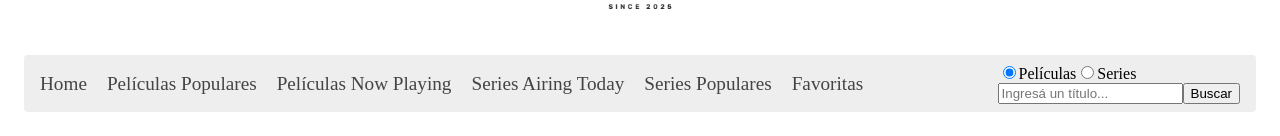
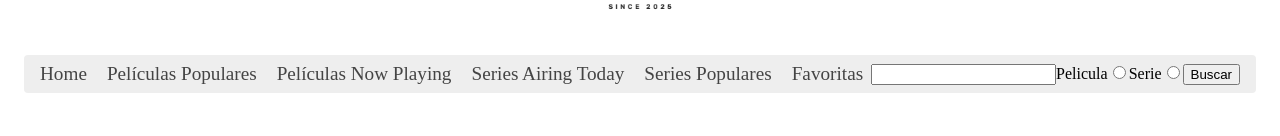
Before and after one commit to isabellacalandria/TPprogramacion3, a React (Create React App) app: page / in a window 1280 px wide. Shown: the part 133-269 px from the top of the page. Built offline with nearby package versions, Linux system fonts and the light colour scheme; no server answers.

Commit message:
arreglamos el buscador

```diff
--- a/public/assets/css/style.css
+++ b/public/assets/css/style.css
@@ -113,6 +113,7 @@
   }
 
 
+
   /* Responsive */
   @media (max-width: 768px) {
     .navbar-custom {
--- a/src/App.js
+++ b/src/App.js
@@ -7,7 +7,9 @@ import PeliculaDetalle from "./screens/Pelicula/Pelicula";
 import SerieDetalle from "./screens/Serie/Serie";
 import PeliculasNP from "./screens/PeliculasNP/PeliculasNP";
 import SeriesAT from "./screens/SeriesAT/SeriesAT";
-import Resultados from "./screens/Resultados/Resultados";
+import BuscadorScreen from "./screens/Resultados/Resultados";
+import NotFound from "./screens/NotFound/NotFound";
+
 
 
 
@@ -24,9 +26,9 @@ function App() {
       <Route path="/favoritas"  component={Favoritas} />
       <Route path="/peliculasNP" component={PeliculasNP} />
       <Route path="/seriesAT" component={SeriesAT} />
-      <Route path="/resultados/:tipo/:query" component={Resultados} />
+      <Route path="/resultados/:contenido/:busqueda" component={BuscadorScreen} />
       <Route path="/favoritas" component={Favoritas} />
-      <Route component={Error}/>
+      <Route component={NotFound}/>
 
 
     </Switch>
--- a/src/components/Busqueda/Busqueda.js
+++ b/src/components/Busqueda/Busqueda.js
@@ -1,72 +1,45 @@
-import { withRouter } from 'react-router-dom';
-import React, { Component } from 'react';
+import React from "react";
+import { Component } from "react";
+import { withRouter } from "react-router-dom";
+
 
 class Buscador extends Component {
     constructor(props) {
         super(props);
         this.state = {
-      texto: "",
-      categoria: "movie"
-    };
+            busqueda: "", tipo: ""
         }
+    }
+    prevenirRecarga(event){
+        event.preventDefault()
+        this.props.history.push("/resultados/" + this.state.tipo + "/" + this.state.busqueda);
 
-  actualizarTexto(e) {
-    this.setState({ texto: e.target.value });
     }
-
-  seleccionarCategoria(e) {
-    this.setState({ categoria: e.target.value });
+    controlarCambios(event){
+        this.setState(
+            {busqueda: event.target.value
+            })
     }
-
-  ejecutarBusqueda = (e) => {
-    e.preventDefault();
-    this.props.history.push(
-      "/RBusqueda/" + this.state.categoria + "/" + this.state.texto
-    );
-  };
-
+    controlarTipo(event){
+        this.setState(
+            {tipo: event.target.value
+            })
+    }
     render() {
         return (
-      <section className="Buscador">
-        <form onSubmit={this.ejecutarBusqueda} className="search">
-          <div className="radios">
-            <label>
-              <input
-                type="radio"
-                name="categoria"
-                value="movie"
-                checked={this.state.categoria === "movie"}
-                onChange={(e) => this.seleccionarCategoria(e)}
-              />
-              Películas
-            </label>
-            <label>
-              <input
-                type="radio"
-                name="categoria"
-                value="tv"
-                checked={this.state.categoria === "tv"}
-                onChange={(e) => this.seleccionarCategoria(e)}
-              />
-              Series
-            </label>
+            <section className="Formulario">
+                <div>
+                    <form className="buscador-form" onSubmit={(event) => this.prevenirRecarga(event)}>
+                        <input className="buscador-input" onChange={(event) => this.controlarCambios(event)} name="busqueda" value={this.state.busqueda}  />
+                        <label>Pelicula</label>
+                        <input type="radio" name="tipo" value="movie" onChange={(e)=> this.controlarTipo(e)} />
+                        <label>Serie</label>
+                        <input type="radio" name="tipo" value="tv" onChange={(e)=> this.controlarTipo(e)}/>
+                        <button className="buscador-btn" type="submit">Buscar</button>
+                    </form>
                 </div>
-
-          <input
-            type="text"
-            name="texto"
-            value={this.state.texto}
-            onChange={(e) => this.actualizarTexto(e)}
-            placeholder="Ingresá un título..."
-          />
-
-          <button type="submit" className="botones">
-            Buscar
-          </button>
-        </form>
             </section>
-    );
+        )
     }
 }
-
 export default withRouter(Buscador);
--- a/src/components/CardPelis/CardPelis.js
+++ b/src/components/CardPelis/CardPelis.js
@@ -63,11 +63,12 @@ class CardPelis extends Component {
 
   render() {
     const { pelicula } = this.props;
+    console.log(this.state.props);
 
     return (
       <article key={pelicula.id} className="single-card-movie">
         <img
-          src={`https://image.tmdb.org/t/p/w342${pelicula.poster_path}`}
+          src={`https://image.tmdb.org/t/p/w342${this.props.pelicula.poster_path}`}
           alt={pelicula.title}
           className="card-img-top"
         />
--- a/src/components/CardSeries/CardSeries.js
+++ b/src/components/CardSeries/CardSeries.js
@@ -63,11 +63,12 @@ class CardSeries extends Component {
 
   render() {
     const { serie } = this.props;
+    console.log(this.state.props);
 
     return (
       <article key={serie.id} className="single-card-movie">
         <img
-          src={`https://image.tmdb.org/t/p/w342${serie.poster_path}`}
+          src={`https://image.tmdb.org/t/p/w342${this.props.serie.poster_path}`}
           alt={serie.name}
           className="card-img-top"
         />
--- /dev/null
+++ b/src/screens/Resultados/Resultados.js
@@ -0,0 +1,63 @@
+import React from "react";
+import { Component } from "react";
+import CardPelis from "../../components/CardPelis/CardPelis"
+import CardSeries from "../../components/CardSeries/CardSeries";
+import Navbar from "../../components/Navbar/Navbar";
+import Footer from "../../components/Footer/Footer";
+
+class BuscadorScreen extends Component {
+    constructor(props) {
+      super(props);
+      this.state = { pelis: [], cargando: true };
+    }
+
+    componentDidMount() {
+
+      let url = `https://api.themoviedb.org/3/search/${this.props.match.params.contenido}?include_adult=false&language=en-US&page=1&query=${this.props.match.params.busqueda}`;
+
+      const options = {
+        method: "GET",
+        headers: {
+          accept: "application/json",
+          Authorization:
+            "Bearer eyJhbGciOiJIUzI1NiJ9.eyJhdWQiOiJmYmU4MGJiYTlkMTY4MzM3NDJlMzJjNGE0YTYwOWM2ZiIsIm5iZiI6MTc1NzQ0NzQ5OC4zOTEsInN1YiI6IjY4YzA4NTRhZTFjODBkMTE1NDk0ODFkYiIsInNjb3BlcyI6WyJhcGlfcmVhZCJdLCJ2ZXJzaW9uIjoxfQ.WU-O3-2lU1lEcBmdUrfFr2eXUhO769kbRxlpHaz35GQ",
+        },
+      };
+
+      fetch(url, options)
+        .then((res) => res.json())
+        .then((res) => {
+          console.log(res);
+          this.setState({ pelis: res.results, cargando: false });
+        })
+        .catch((err) => console.error(err));
+    }
+
+    render() {
+        console.log(this.state.pelis);
+
+      return (
+        <>
+          {this.state.cargando ? (
+            <p>Cargando...</p>
+          ) : (
+            <section className="results-page">
+                <Navbar/>
+                <div className="results-grid">
+                 {this.state.pelis.map((item) =>
+                this.props.match.params.contenido === "movie" ? (
+                     <CardPelis key={item.id} pelicula={item} />
+                ) : (
+                    <CardSeries key={item.id} serie={item} />
+        )
+        )}
+                </div>
+                <Footer/>
+                </section>
+          )}
+        </>
+      );
+    }
+  }
+
+  export default BuscadorScreen;
```
Also changed, not shown: src/screens/NotFound/NotFound.js (added). Lines whose indentation alone changed are shown as unchanged.
